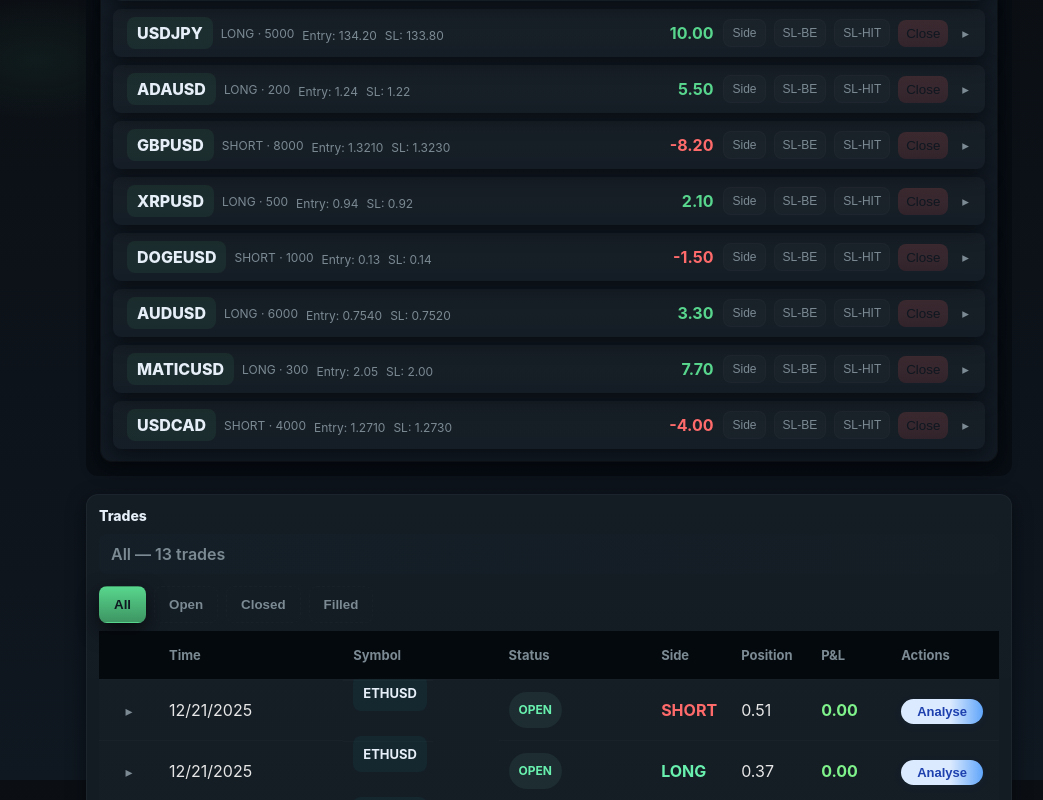
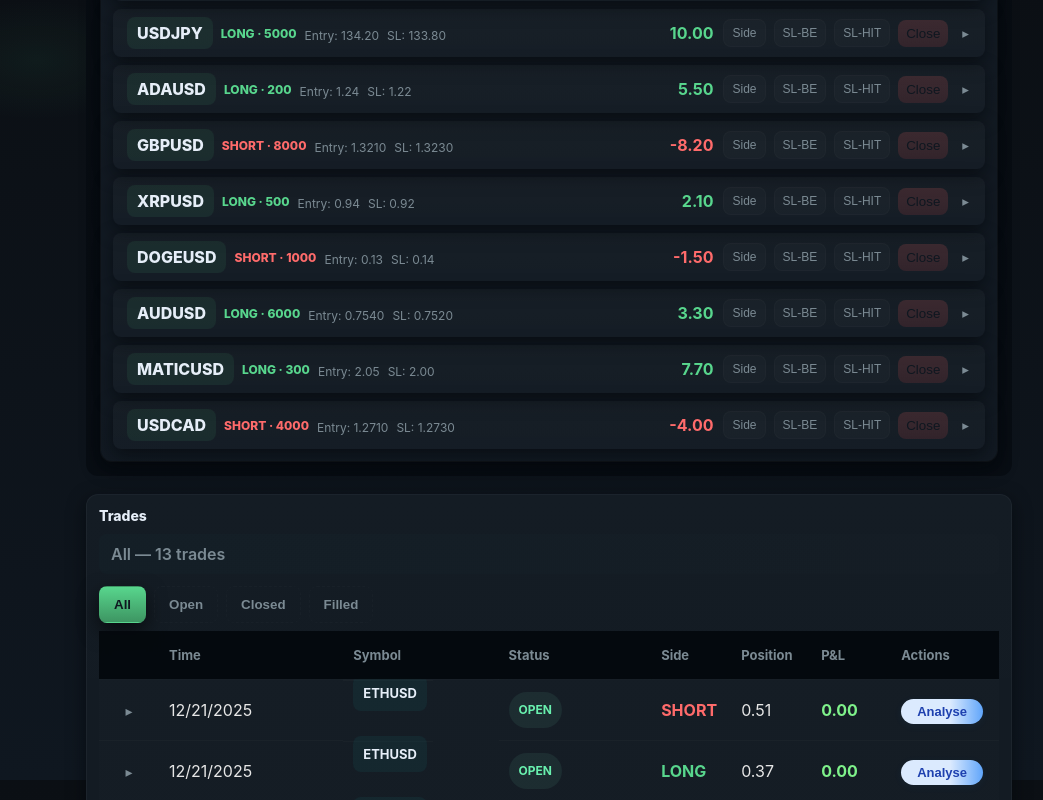
Before and after one commit to monkey-trader/traders-mirror, a React (Create React App) app: page / in a window 1280 px wide. Shown: the part 820-1620 px from the top of the page, without its empty margins (91-1134 px from the left). Built offline with nearby package versions, Linux system fonts and the light colour scheme.

Commit message:
feat: apply theme tokens for side colors in PositionCard and TradeJournal

```diff
--- a/src/presentation/trade/TradeJournal.module.css
+++ b/src/presentation/trade/TradeJournal.module.css
@@ -199,12 +199,12 @@
 }
 
 .sideLong {
-  color: #69f0ae;
+  color: var(--accent);
   font-weight: 700;
 }
 
 .sideShort {
-  color: #ff6b6b;
+  color: var(--danger);
   font-weight: 700;
 }
 
--- a/src/presentation/trade/components/PositionCard/PositionCard.module.css
+++ b/src/presentation/trade/components/PositionCard/PositionCard.module.css
@@ -37,6 +37,10 @@
   font-size: 12px;
   color: var(--muted);
 }
+
+/* Side-specific text color */
+.sideLong { color: var(--accent); font-weight: 800; }
+.sideShort { color: var(--danger); font-weight: 800; }
 
 .right {
   display: flex;
--- a/src/presentation/trade/components/PositionCard/PositionCard.tsx
+++ b/src/presentation/trade/components/PositionCard/PositionCard.tsx
@@ -17,11 +17,12 @@ export type PositionCardProps = {
 }
 
 export function PositionCard({ id, symbol, side, size, entry, sl, pnl, onExpand, onToggleSide, onClose, onSetSLtoBE, onSetSLHit }: PositionCardProps) {
+  const sideClass = side === 'LONG' ? styles.sideLong : styles.sideShort
   return (
     <div className={styles.card} role="group" aria-labelledby={`pos-${id}-symbol`}>
       <div className={styles.left}>
         <div id={`pos-${id}-symbol`} className={styles.symbol}>{symbol}</div>
-        <div className={styles.meta}>{side} · {size}</div>
+        <div className={[styles.meta, sideClass].filter(Boolean).join(' ')}>{side} · {size}</div>
         {entry && <div className={styles.small}>Entry: {entry}</div>}
         {sl && <div className={styles.small}>SL: {sl}</div>}
       </div>
```
